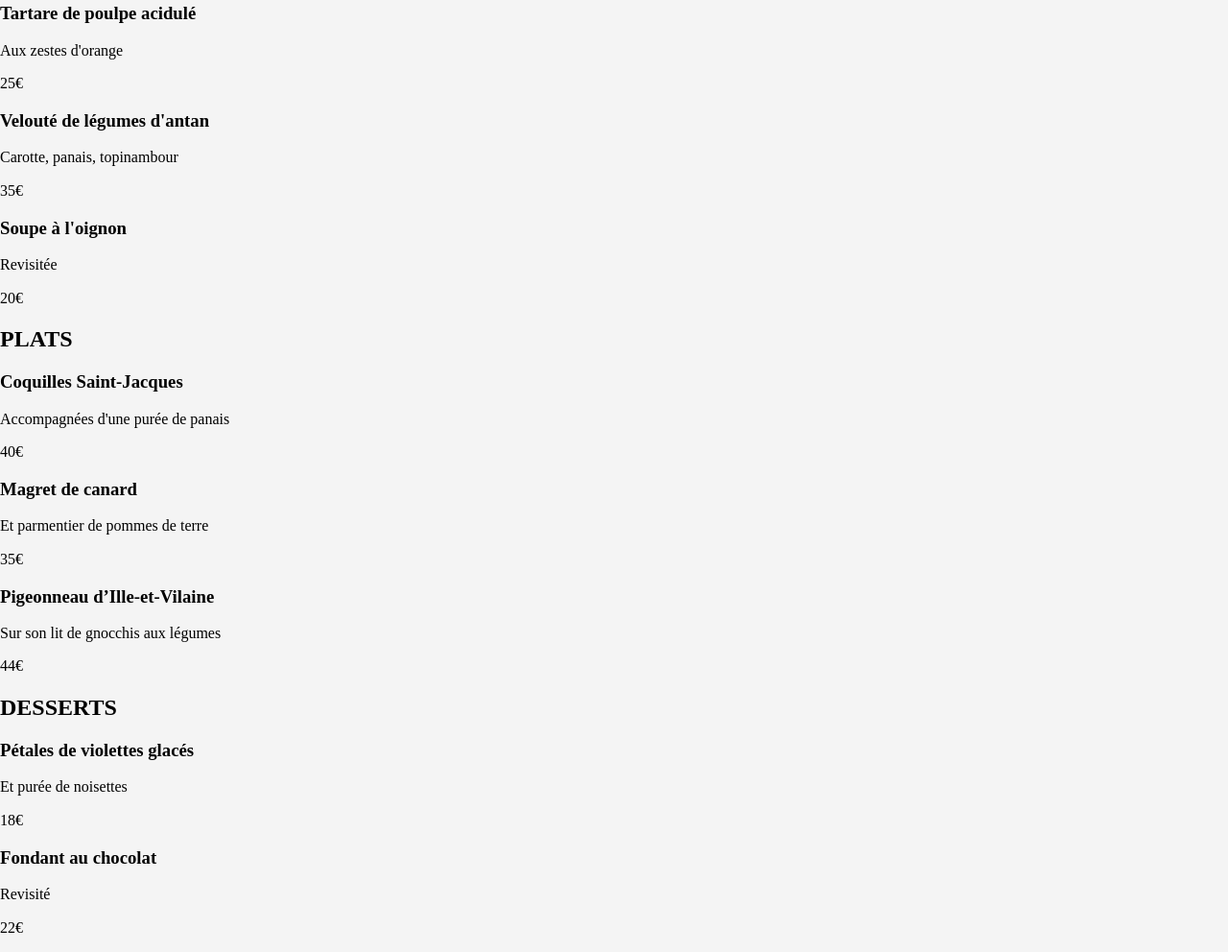
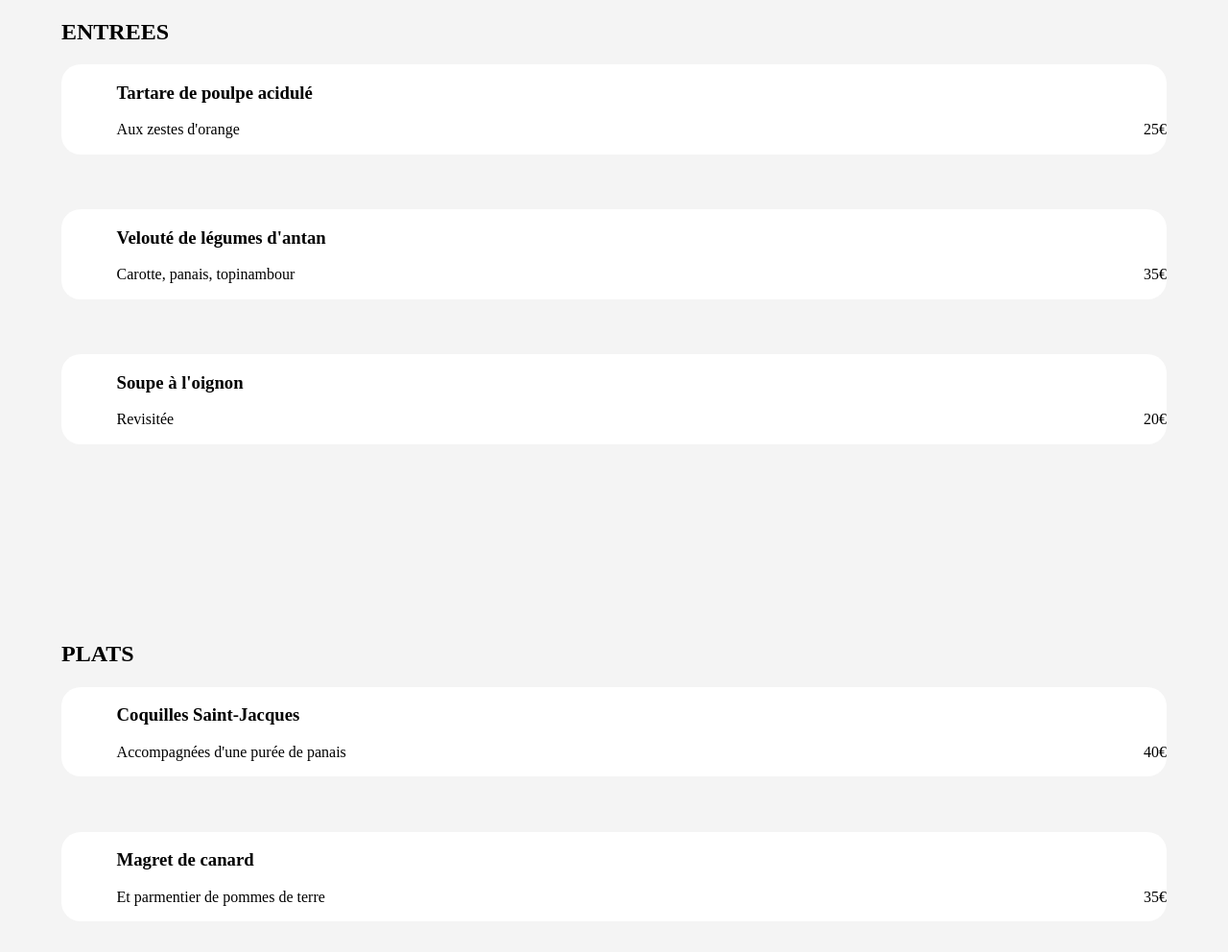
Before and after one commit to tbonnefille/P3_code, a website: page html/resto3.html in a window 1280 px wide. Shown: the part 582-1574 px from the top of the page at 96% size. Drawn offline with Linux system fonts and the light colour scheme; a web font is replaced by a local one.

Commit message:
rajout menu-card

```diff
--- a/html/resto3.html
+++ b/html/resto3.html
@@ -1,5 +1,6 @@
 <!DOCTYPE html>
 <html lang="fr">
+
 <head>
     <meta charset="UTF-8">
     <meta http-equiv="X-UA-Compatible" content="IE=edge">
@@ -7,7 +8,8 @@
     <title>À la française</title>
 
     <link rel="stylesheet" href="../css/normalize.css">
-    <link rel="stylesheet" href="https://use.fontawesome.com/releases/v6.1.0/css/all.css" integrity="sha384-eLT4eRYPHTmTsFGFAzjcCWX+wHfUInVWNm9YnwpiatljsZOwXtwV2Hh6sHM6zZD9" crossorigin="anonymous">
+    <link rel="stylesheet" href="https://use.fontawesome.com/releases/v6.1.0/css/all.css"
+        integrity="sha384-eLT4eRYPHTmTsFGFAzjcCWX+wHfUInVWNm9YnwpiatljsZOwXtwV2Hh6sHM6zZD9" crossorigin="anonymous">
     <link rel="preconnect" href="https://fonts.googleapis.com">
     <link rel="preconnect" href="https://fonts.gstatic.com" crossorigin>
     <link href="https://fonts.googleapis.com/css2?family=Roboto&family=Shrikhand&display=swap" rel="stylesheet">
@@ -29,7 +31,8 @@
             <div class="title__body">
                 <div class="title__txt">
 
-<h1>À la française</h1></div>
+                    <h1>À la française</h1>
+                </div>
                 <i class="fa-regular fa-heart fa-2x"></i>
 
             </div>
@@ -46,28 +49,34 @@
                     <h2>ENTREES</h2>
                     <div class="y"></div>
                 </div>
-                    <article class="card">
+                <article class="menu-card">
                     <div class="card-txt">
                         <h3>Tartare de poulpe acidulé</h3>
                         <p>Aux zestes d'orange</p>
                     </div>
-                        <div class="card-price"><p>25€</p></div>
+                    <div class="menu-card__price">
+                        <p>25€</p>
+                    </div>
                 </article>
 
-                    <article class="card">
+                <article class="menu-card">
                     <div class="card-txt">
                         <h3>Velouté de légumes d'antan</h3>
                         <p>Carotte, panais, topinambour</p>
                     </div>
-                        <div class="card-price"><p>35€</p></div>
+                    <div class="menu-card__price">
+                        <p>35€</p>
+                    </div>
                 </article>
 
-                    <article class="card">
+                <article class="menu-card">
                     <div class="card-txt">
                         <h3>Soupe à l'oignon</h3>
                         <p>Revisitée</p>
                     </div>
-    <div class="card-price"><p>20€</p></div>
+                    <div class="menu-card__price">
+                        <p>20€</p>
+                    </div>
                 </article>
 
 
@@ -92,28 +101,34 @@
                     <h2>PLATS</h2>
                     <div class="y"></div>
                 </div>
-                    <article class="card">
+                <article class="menu-card">
                     <div class="card-txt">
                         <h3>Coquilles Saint-Jacques</h3>
                         <p>Accompagnées d'une purée de panais</p>
                     </div>
-    <div class="card-price"><p>40€</p></div>
+                    <div class="menu-card__price">
+                        <p>40€</p>
+                    </div>
                 </article>
 
-<article class="card">
+                <article class="menu-card">
                     <div class="card-txt">
                         <h3>Magret de canard</h3>
                         <p>Et parmentier de pommes de terre</p>
                     </div>
-    <div class="card-price"><p>35€</p></div>
+                    <div class="menu-card__price">
+                        <p>35€</p>
+                    </div>
                 </article>
 
-<article class="card">
+                <article class="menu-card">
                     <div class="card-txt">
                         <h3>Pigeonneau d’Ille-et-Vilaine</h3>
                         <p>Sur son lit de gnocchis aux légumes</p>
                     </div>
-    <div class="card-price"><p>44€</p></div>
+                    <div class="menu-card__price">
+                        <p>44€</p>
+                    </div>
                 </article>
 
             </div>
@@ -128,28 +143,34 @@
                     <h2>DESSERTS</h2>
                     <div class="y"></div>
                 </div>
-                    <article class="card">
+                <article class="menu-card">
                     <div class="card-txt">
                         <h3>Pétales de violettes glacés</h3>
                         <p>Et purée de noisettes</p>
                     </div>
-    <div class="card-price"><p>18€</p></div>
+                    <div class="menu-card__price">
+                        <p>18€</p>
+                    </div>
                 </article>
 
-<article class="card">
+                <article class="menu-card">
                     <div class="card-txt">
                         <h3>Fondant au chocolat</h3>
                         <p>Revisité</p>
                     </div>
-    <div class="card-price"><p>22€</p></div>
+                    <div class="menu-card__price">
+                        <p>22€</p>
+                    </div>
                 </article>
 
-<article class="card">
+                <article class="menu-card">
                     <div class="card-txt">
                         <h3>Millefeuille croustillant</h3>
                         <p>Myrtilles et pâte d’amande</p>
                     </div>
-    <div class="card-price"><p>23€</p></div>
+                    <div class="menu-card__price">
+                        <p>23€</p>
+                    </div>
                 </article>
 
             </div>
@@ -192,4 +213,5 @@
 
 
 </body>
+
 </html>
--- a/sass/main.scss
+++ b/sass/main.scss
@@ -117,15 +117,6 @@ main{
             }
 
 
-
-
-
-
-
-
-
-
-
     }
 
 }
@@ -230,8 +221,7 @@ footer{
 
         object-fit: cover;
         height: 300px;
-
-
+       background: 1;
 
     }
 
@@ -254,3 +244,56 @@ footer{
 
 
 }
+
+
+
+
+.carte{
+
+    padding: 5%;
+}
+
+
+
+.menu{
+
+    display: flex;
+    flex-direction: column;
+
+}
+
+
+
+.menu-card{
+
+    background-color: white;
+
+    border-radius: 20px;
+padding-left: 5%;
+
+display: flex;
+flex-direction: row;
+justify-content: space-between;
+
+margin-bottom: 5%;
+
+
+
+.menu-card__price{
+
+    display: flex;
+    justify-content: center;
+    align-items: flex-end;
+}
+
+
+
+
+
+
+
+
+
+
+
+}
```
Also changed, not shown: html/resto1.html (+21 -21 lines), html/resto2.html (+20 -20 lines), html/resto4.html (+18 -18 lines), css/style.css, 1 other file. Lines whose indentation alone changed are shown as unchanged.
